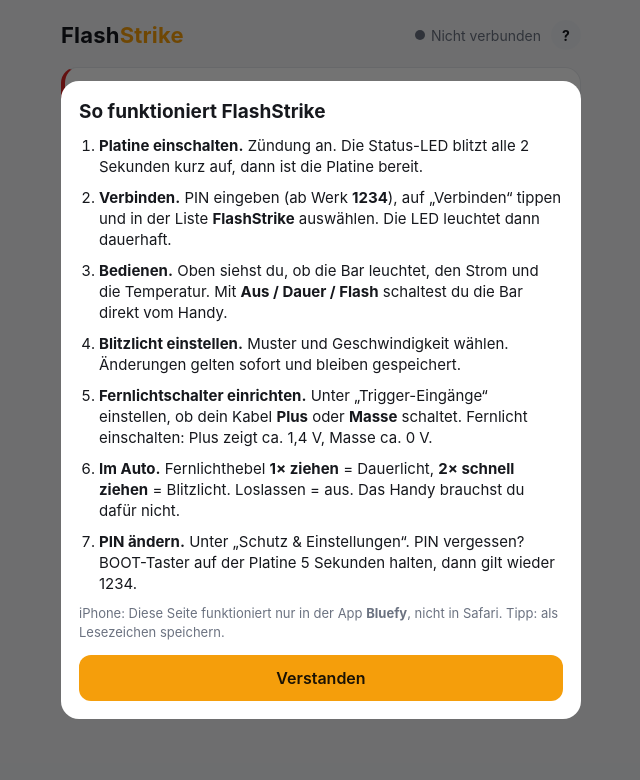
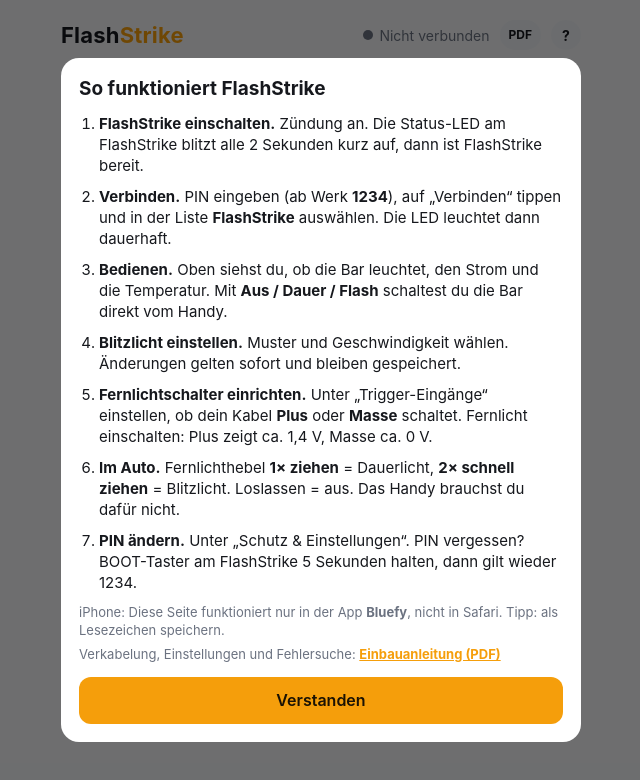
Before and after one commit to yannickvoneuw/flashstrike, a plain HTML site: page index.html in a window 1280 px wide. Shown: the whole page, without its empty margins (319-959 px from the left). Drawn offline with Linux system fonts and the light colour scheme.

Commit message:
PDF-Link und FlashStrike-Bezeichnung

```diff
--- a/index.html
+++ b/index.html
@@ -76,6 +76,7 @@
   .btnrow { display: flex; gap: 8px; flex-wrap: wrap; margin-top: 12px; }
   .nobt { border-left: 4px solid var(--bad); }
   .help-btn { width: 30px; height: 30px; padding: 0; margin-left: 10px; border-radius: 50%; font-weight: 700; }
+  .pdf-btn { width: auto; padding: 0 9px; border-radius: 15px; font-size: 12px; display: inline-flex; align-items: center; background: var(--chip); color: var(--text); text-decoration: none; }
   .guide-back { position: fixed; inset: 0; background: rgba(0,0,0,.55); display: flex; align-items: flex-end; justify-content: center; z-index: 10; padding: 16px; }
   .guide { background: var(--card); color: var(--text); border-radius: 18px; padding: 18px; max-width: 520px; width: 100%; max-height: 88vh; overflow-y: auto; }
   .guide h3 { margin: 0 0 10px; font-size: 19px; }
@@ -88,7 +89,7 @@
 <main>
   <header>
     <h1>Flash<span>Strike</span></h1>
-    <div class="status-line"><span id="connDot" class="dot"></span><span id="connText">Nicht verbunden</span><button id="btnHelp" class="help-btn" aria-label="Anleitung">?</button></div>
+    <div class="status-line"><span id="connDot" class="dot"></span><span id="connText">Nicht verbunden</span><a class="help-btn pdf-btn" href="FlashStrike-Einbauanleitung.pdf" target="_blank" rel="noopener" aria-label="Einbauanleitung als PDF">PDF</a><button id="btnHelp" class="help-btn" aria-label="Anleitung">?</button></div>
   </header>
 
   <!-- Kurzanleitung: erscheint nur beim ersten Öffnen, danach über "?" -->
@@ -96,15 +97,16 @@
     <div class="guide">
       <h3 id="guideTitle">So funktioniert FlashStrike</h3>
       <ol>
-        <li><b>Platine einschalten.</b> Zündung an. Die Status-LED blitzt alle 2 Sekunden kurz auf, dann ist die Platine bereit.</li>
+        <li><b>FlashStrike einschalten.</b> Zündung an. Die Status-LED am FlashStrike blitzt alle 2 Sekunden kurz auf, dann ist FlashStrike bereit.</li>
         <li><b>Verbinden.</b> PIN eingeben (ab Werk <b>1234</b>), auf „Verbinden“ tippen und in der Liste <b>FlashStrike</b> auswählen. Die LED leuchtet dann dauerhaft.</li>
         <li><b>Bedienen.</b> Oben siehst du, ob die Bar leuchtet, den Strom und die Temperatur. Mit <b>Aus / Dauer / Flash</b> schaltest du die Bar direkt vom Handy.</li>
         <li><b>Blitzlicht einstellen.</b> Muster und Geschwindigkeit wählen. Änderungen gelten sofort und bleiben gespeichert.</li>
         <li><b>Fernlichtschalter einrichten.</b> Unter „Trigger-Eingänge“ einstellen, ob dein Kabel <b>Plus</b> oder <b>Masse</b> schaltet. Fernlicht einschalten: Plus zeigt ca. 1,4 V, Masse ca. 0 V.</li>
         <li><b>Im Auto.</b> Fernlichthebel <b>1× ziehen</b> = Dauerlicht, <b>2× schnell ziehen</b> = Blitzlicht. Loslassen = aus. Das Handy brauchst du dafür nicht.</li>
-        <li><b>PIN ändern.</b> Unter „Schutz &amp; Einstellungen“. PIN vergessen? BOOT-Taster auf der Platine 5 Sekunden halten, dann gilt wieder 1234.</li>
+        <li><b>PIN ändern.</b> Unter „Schutz &amp; Einstellungen“. PIN vergessen? BOOT-Taster am FlashStrike 5 Sekunden halten, dann gilt wieder 1234.</li>
       </ol>
       <p class="hint">iPhone: Diese Seite funktioniert nur in der App <b>Bluefy</b>, nicht in Safari. Tipp: als Lesezeichen speichern.</p>
+      <p class="hint">Verkabelung, Einstellungen und Fehlersuche: <a href="FlashStrike-Einbauanleitung.pdf" target="_blank" rel="noopener" style="color:var(--accent)"><b>Einbauanleitung (PDF)</b></a></p>
       <button id="btnGuideOk" class="primary" style="width:100%;margin-top:14px">Verstanden</button>
     </div>
   </div>
@@ -121,7 +123,7 @@
       <input id="pin" type="password" inputmode="numeric" maxlength="4" placeholder="PIN (Standard 1234)" style="flex:1">
       <button id="btnConnect" class="primary">Verbinden</button>
     </div>
-    <p class="hint">Die PIN wird nur auf diesem Handy gespeichert. PIN vergessen: BOOT-Taster auf der Platine 5 Sekunden halten, dann gilt wieder 1234.</p>
+    <p class="hint">Dieses Handy merkt sich die PIN. PIN vergessen: BOOT-Taster am FlashStrike 5 Sekunden halten, dann gilt wieder 1234.</p>
   </section>
 
   <div id="faultBox" class="fault"><span id="faultText"></span><button id="btnAck">Quittieren</button></div>
@@ -135,7 +137,7 @@
       </div>
       <div class="stats">
         <div class="stat"><small>Strom</small><b id="valA">– A</b></div>
-        <div class="stat"><small>Platinentemperatur</small><b id="valT">– °C</b></div>
+        <div class="stat"><small>Temperatur FlashStrike</small><b id="valT">– °C</b></div>
         <div class="stat"><small>Trigger 1</small><b id="valT1">–</b></div>
         <div class="stat"><small>Trigger 2</small><b id="valT2">–</b></div>
       </div>
@@ -233,7 +235,7 @@
 const $ = id => document.getElementById(id);
 
 let device, chCfg, chStat, chCmd, chAuth;
-let cfg = null;          // aktueller Stand von der Platine
+let cfg = null;          // aktueller Stand vom FlashStrike
 let writeTimer = null;
 let queue = Promise.resolve();   // BLE-Operationen nacheinander ausführen
 
```
